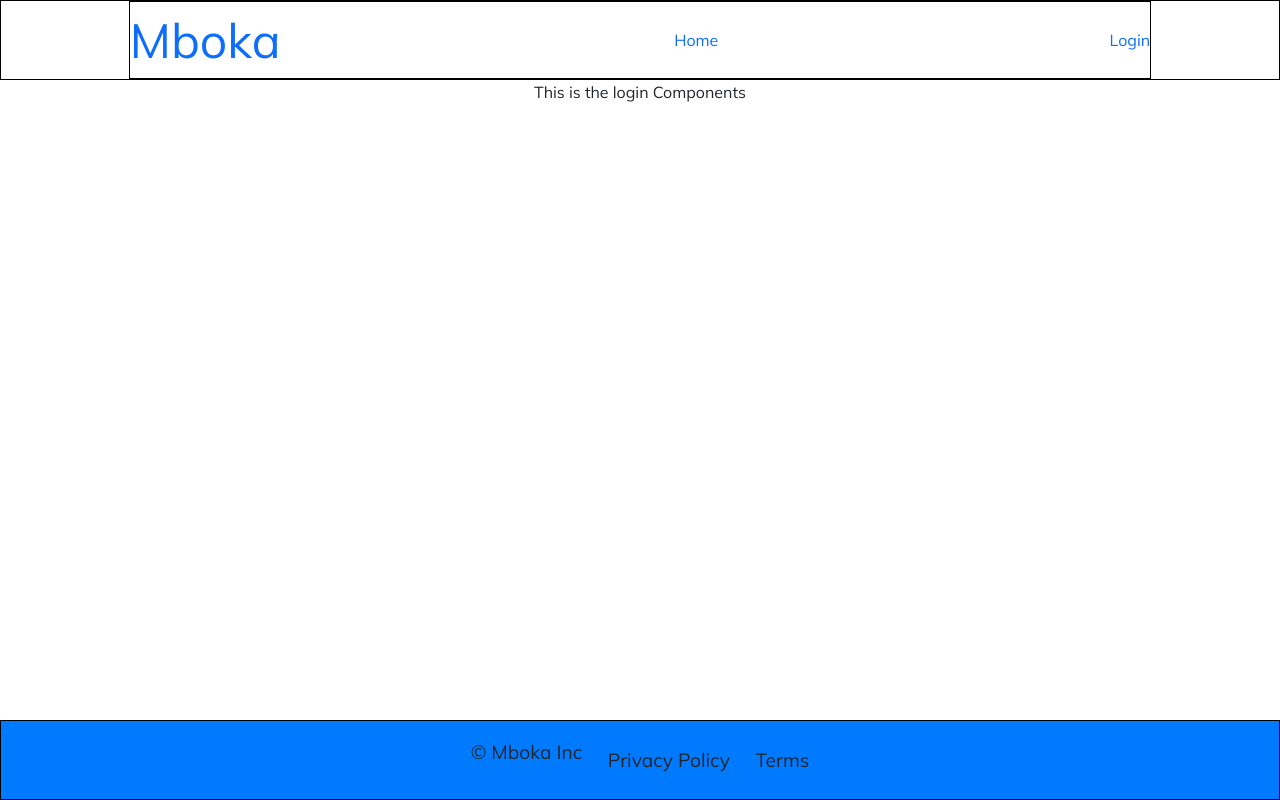
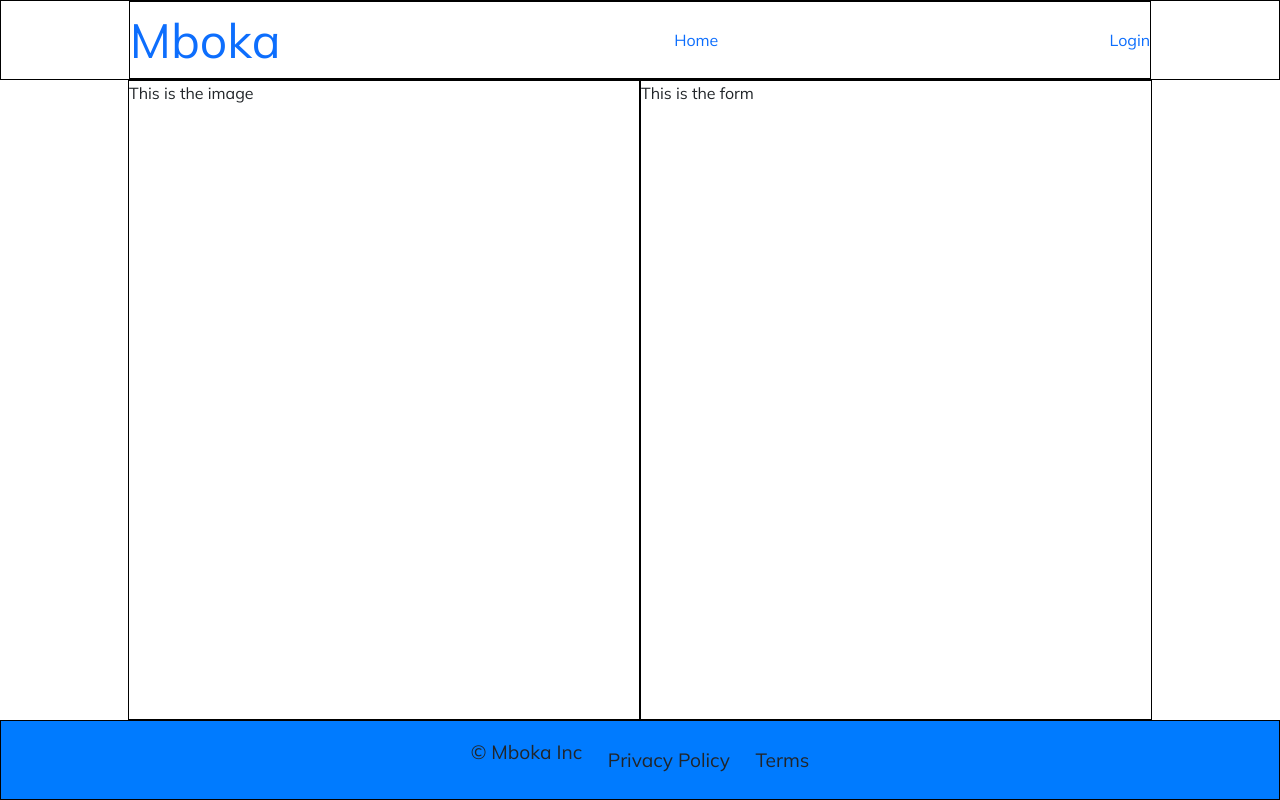
Before and after one commit to MokuaEnock/mboka, a React (Vite) app: page /auth/login in a window 1280 px wide. Built offline with nearby package versions, Linux system fonts and the light colour scheme; a small style sheet from the web is missing.

Commit message:
ste structure for all auth pages

```diff
--- a/src/Pages/auth/auth.css
+++ b/src/Pages/auth/auth.css
@@ -0,0 +1,14 @@
+.auth > form {
+  width: 80%;
+  height: 80vh;
+  display: flex;
+  flex-direction: row;
+  align-items: center;
+  justify-content: space-between;
+}
+
+.auth > form > div {
+  height: 100%;
+  width: 50%;
+  border: thin solid black;
+}
--- a/src/Pages/auth/forgot.jsx
+++ b/src/Pages/auth/forgot.jsx
@@ -3,7 +3,10 @@ import "./auth.css";
 export default function ForgotPass() {
   return (
     <main id="forgot" className="auth">
-      Forgot password
+      <form>
+        <div>This is the image</div>
+        <div>This is the form</div>
+      </form>
     </main>
   );
 }
--- a/src/Pages/auth/login.jsx
+++ b/src/Pages/auth/login.jsx
@@ -3,7 +3,10 @@ import "./auth.css";
 export default function Login() {
   return (
     <main id="login" className="auth">
-      This is the login Components
+       <form>
+        <div>This is the image</div>
+        <div>This is the form</div>
+      </form>
     </main>
   );
 }
--- a/src/Pages/auth/poster.jsx
+++ b/src/Pages/auth/poster.jsx
@@ -3,7 +3,10 @@ import "./auth.css";
 export default function PosterSignup() {
   return (
     <main id="poster" className="auth">
-      This is the poster signup page
+      <form>
+        <div>This is the image</div>
+        <div>This is the form</div>
+      </form>
     </main>
   );
 }
--- a/src/Pages/auth/signup.jsx
+++ b/src/Pages/auth/signup.jsx
@@ -3,7 +3,10 @@ import "./auth.css";
 export default function FinderSignup() {
   return (
     <main id="finder" className="auth">
-      This is the finder Pages
+      <form>
+        <div>This is the image</div>
+        <div>This is the form</div>
+      </form>
     </main>
   );
 }
```
